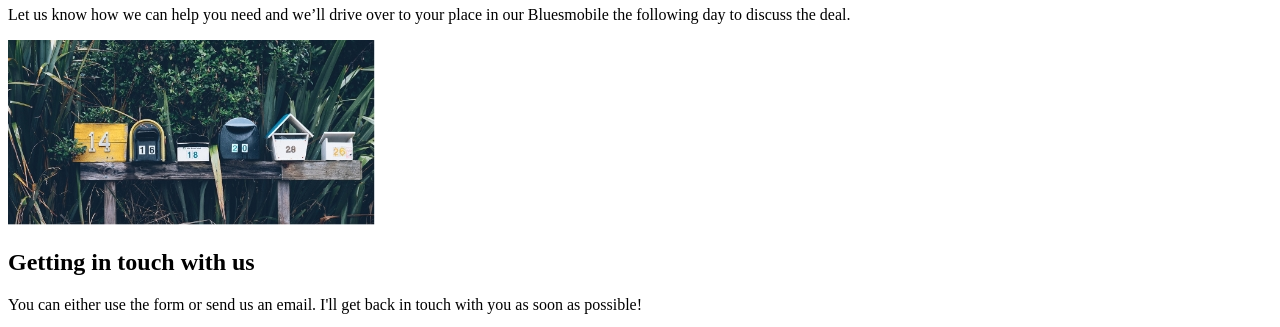
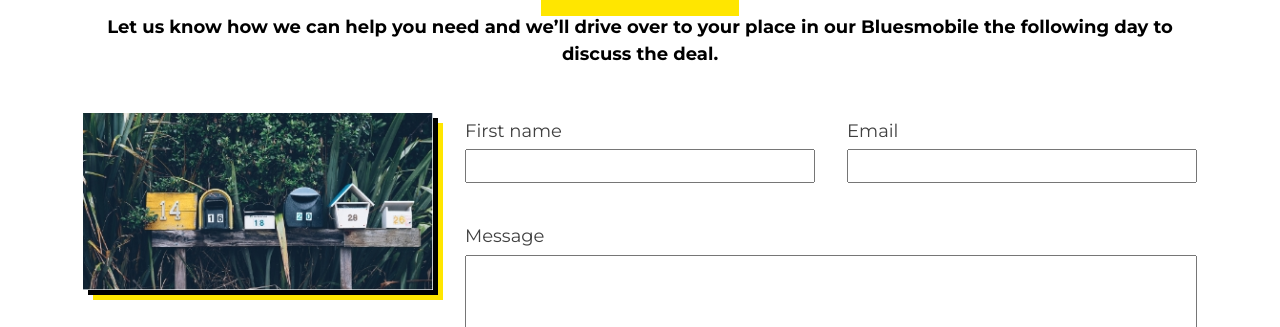
Before and after one commit to 732534yunus/Responsive-design, a website built with Vite: page contact.html in a window 1280 px wide. Shown: the part 210-537 px from the top of the page. Built offline with nearby package versions, Linux system fonts and the light colour scheme; files whose address does not match are found by name.

Commit message:
Fix HTML formatting and update stylesheet link

```diff
--- a/contact.html
+++ b/contact.html
@@ -18,7 +18,7 @@
     />
 
     <!-- link to my CSS -->
-    <link href="./css/style.css" rel="stylesheet" />
+    <link href="./style.css" rel="stylesheet" />
   </head>
   <body>
     <header class="header main-grid">
```
